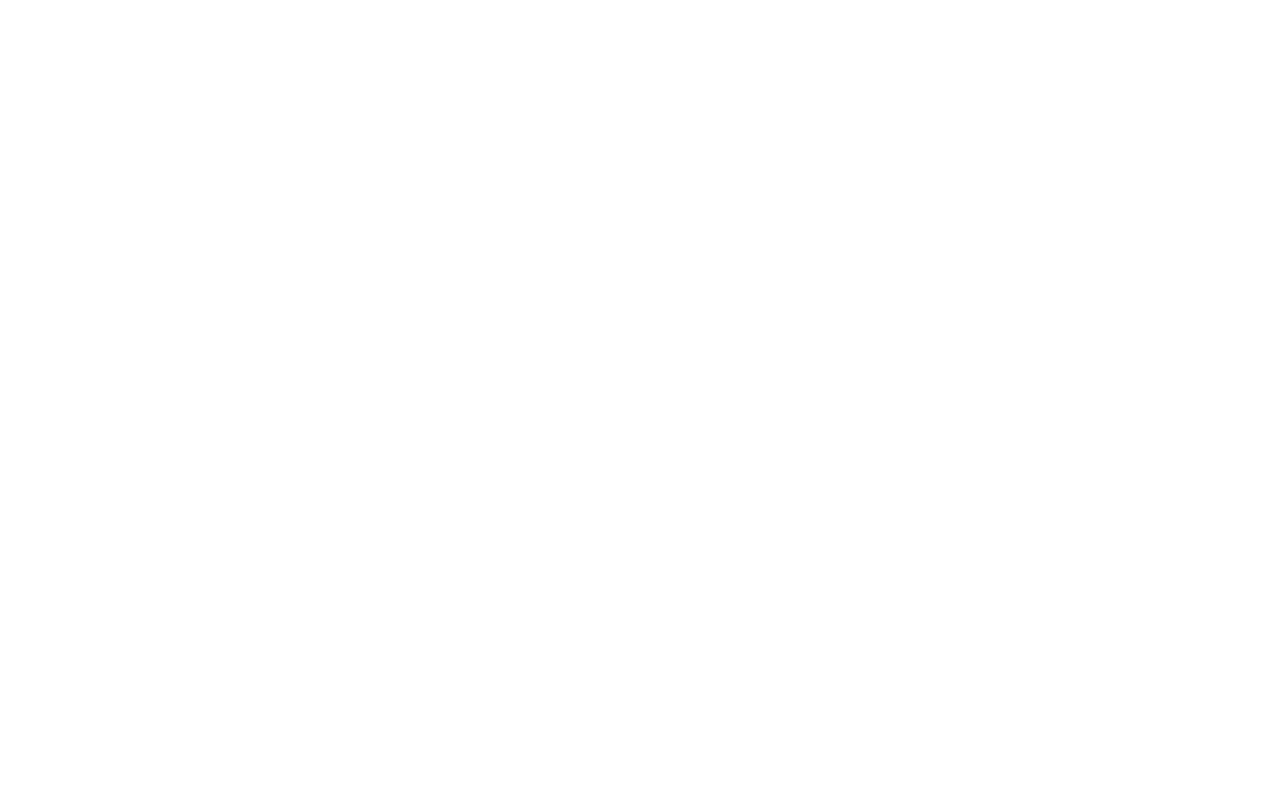
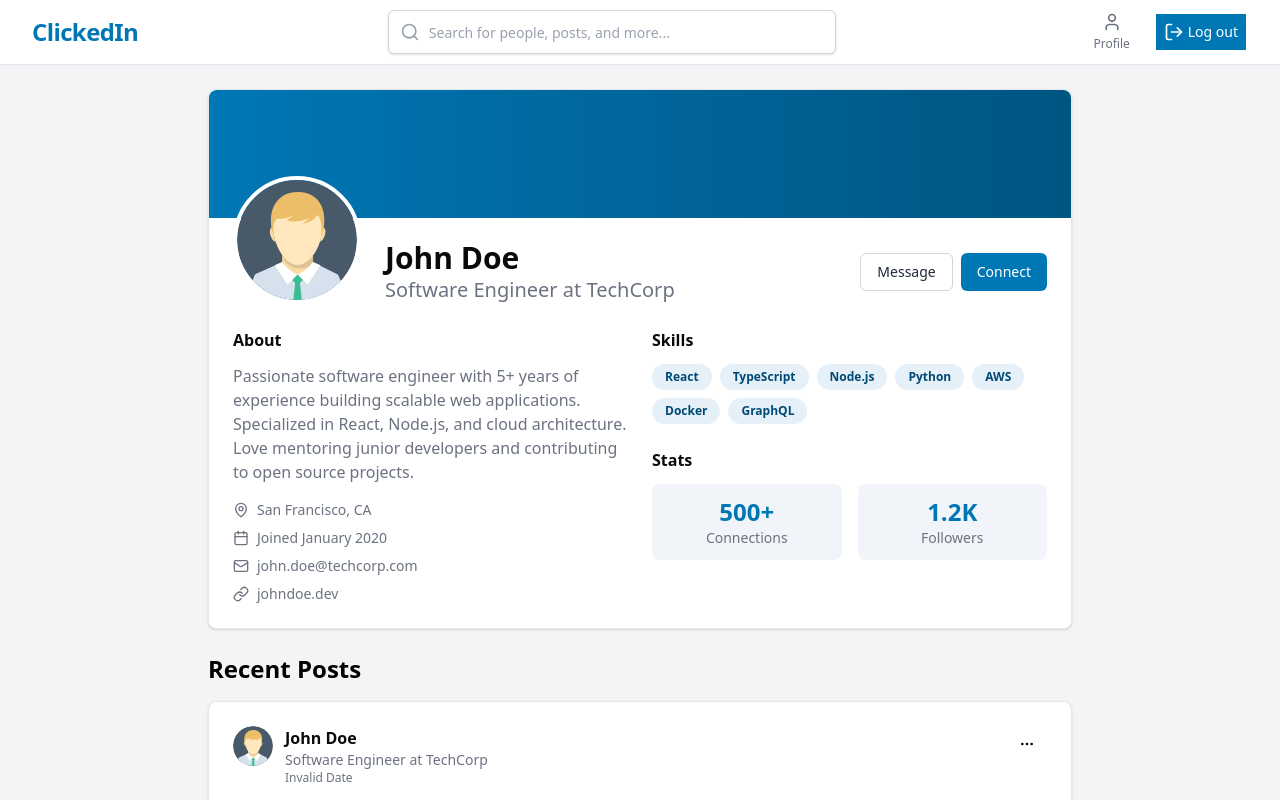
Before and after one commit to Abhay212121/Linkedin-clone, a React (Vite) app: page /profile in a window 1280 px wide. Before the commit this address had no page. Shown: the top 800 px of the page. Built offline with nearby package versions, Linux system fonts and the light colour scheme.

Commit message:
added the profile page.

```diff
--- a/src/App.tsx
+++ b/src/App.tsx
@@ -2,6 +2,7 @@
 import Home from "./components/Home";
 import PostDetail from "./components/PostDetail";
 import { Login } from "./components/Login";
+import Profile from "./components/Profile";
 
 function App() {
   return (
@@ -23,6 +24,10 @@
           path="/register"
           element={<Login registerFlag={true} />}
         />
+        <Route
+          path="/profile"
+          element={<Profile />}
+        />
       </Routes>
     </BrowserRouter>
   );
--- a/src/components/Profile.tsx
+++ b/src/components/Profile.tsx
@@ -1,150 +1,171 @@
-// import { Card, CardContent, CardHeader } from "@/components/ui/card";
-// import { Button } from "@/components/ui/button";
-// import { Avatar, AvatarFallback, AvatarImage } from "@/components/ui/avatar";
-// import { Badge } from "@/components/ui/badge";
-// import { MapPin, Calendar, Link as LinkIcon, Mail } from "lucide-react";
-// import PostCard from "@/components/PostCard";
-// import Header from "@/components/Header";
+import { MapPin, Calendar, Link as LinkIcon, Mail } from "lucide-react";
+import PostCard from "./PostCard";
+import Header from "./Header";
 
-// const userPosts = [
-//   {
-//     id: 1,
-//     author: {
-//       name: "John Doe",
-//       title: "Software Engineer at TechCorp",
-//       avatar: "/placeholder.svg"
-//     },
-//     content: "Excited to share that I just completed a major refactoring of our authentication system! Moving from session-based to JWT tokens improved our API performance by 40%. Key lessons learned: always measure before and after, and don't underestimate the power of proper caching strategies.",
-//     timestamp: "1 day ago",
-//     likes: 18,
-//     comments: 5
-//   },
-//   {
-//     id: 2,
-//     author: {
-//       name: "John Doe",
-//       title: "Software Engineer at TechCorp",
-//       avatar: "/placeholder.svg"
-//     },
-//     content: "Just attended an amazing workshop on React Server Components. The future of React is looking incredibly promising! The ability to run components on the server while maintaining the interactive nature of client components is a game-changer for performance.",
-//     timestamp: "3 days ago",
-//     likes: 29,
-//     comments: 8
-//   }
-// ];
+const userPosts = [
+  {
+    id: 1,
+    author: {
+      name: "John Doe",
+      title: "Software Engineer at TechCorp",
+      avatar: "/placeholder.svg",
+    },
+    content:
+      "Excited to share that I just completed a major refactoring of our authentication system! Moving from session-based to JWT tokens improved our API performance by 40%. Key lessons learned: always measure before and after, and don't underestimate the power of proper caching strategies.",
+    timestamp: "1 day ago",
+    likes: 18,
+    comments: 5,
+  },
+  {
+    id: 2,
+    author: {
+      name: "John Doe",
+      title: "Software Engineer at TechCorp",
+      avatar: "/placeholder.svg",
+    },
+    content:
+      "Just attended an amazing workshop on React Server Components. The future of React is looking incredibly promising! The ability to run components on the server while maintaining the interactive nature of client components is a game-changer for performance.",
+    timestamp: "3 days ago",
+    likes: 29,
+    comments: 8,
+  },
+];
 
-// const Profile = () => {
-//   return (
-//     <div className="min-h-screen bg-background">
-//       <Header />
-//       <div className="max-w-4xl mx-auto px-4 py-6">
-//         {/* Profile Header */}
-//         <Card className="mb-6">
-//           <CardHeader className="relative pb-0">
-//             {/* Cover Photo */}
-//             <div className="h-32 bg-gradient-to-r from-professional to-professional-dark rounded-t-lg -mx-6 -mt-6"></div>
+const Profile = () => {
+  return (
+    <div className="min-h-screen bg-[#f3f4f6]">
+      <Header />
+      <div className="max-w-4xl mx-auto px-4 py-6">
+        <div className="mb-6 rounded-lg border border-[#e5e7eb] bg-white text-[#0a0a0a] shadow-sm">
+          <div className="relative pb-0 flex flex-col space-y-1.5 p-6">
+            <div className="h-32 bg-gradient-to-r from-[#0077b5] to-[#005582] rounded-t-lg -mx-6 -mt-6"></div>
 
-//             {/* Profile Info */}
-//             <div className="relative pt-4">
-//               <div className="flex flex-col sm:flex-row sm:items-end sm:space-x-6">
-//                 <Avatar className="h-32 w-32 border-4 border-white -mt-16 mb-4 sm:mb-0">
-//                   <AvatarImage src="/placeholder.svg" />
-//                   <AvatarFallback className="text-2xl">JD</AvatarFallback>
-//                 </Avatar>
+            <div className="relative pt-4">
+              <div className="flex flex-col sm:flex-row sm:items-end sm:space-x-6">
+                <div className="relative -mt-16 mb-4 sm:mb-0 h-32 w-32 rounded-full border-4 border-white overflow-hidden">
+                  <img
+                    src="/placeholder.svg"
+                    alt="User avatar"
+                    className="h-full w-full object-cover"
+                    onError={(e) => {
+                      e.currentTarget.style.display = "none";
+                    }}
+                  />
+                </div>
 
-//                 <div className="flex-1">
-//                   <div className="flex flex-col sm:flex-row sm:items-center sm:justify-between">
-//                     <div>
-//                       <h1 className="text-3xl font-bold">John Doe</h1>
-//                       <p className="text-xl text-muted-foreground">Software Engineer at TechCorp</p>
-//                     </div>
-//                     <div className="flex space-x-2 mt-4 sm:mt-0">
-//                       <Button variant="outline">Message</Button>
-//                       <Button className="bg-professional hover:bg-professional-dark">Connect</Button>
-//                     </div>
-//                   </div>
-//                 </div>
-//               </div>
-//             </div>
-//           </CardHeader>
+                <div className="flex-1">
+                  <div className="flex flex-col sm:flex-row sm:items-center sm:justify-between">
+                    <div>
+                      <h1 className="text-3xl font-bold">John Doe</h1>
+                      <p className="text-xl text-[#6b7280]">
+                        Software Engineer at TechCorp
+                      </p>
+                    </div>
+                    <div className="flex space-x-2 mt-4 sm:mt-0">
+                      <button className="inline-flex items-center justify-center gap-2 rounded-md border border-gray-300 bg-white px-4 py-2 text-sm font-medium text-gray-800 hover:bg-gray-100 hover:text-gray-900 focus:outline-none focus:ring-2 focus:ring-[#0077b5] focus:ring-offset-2">
+                        Message
+                      </button>
+                      <button className="inline-flex items-center justify-center gap-2 rounded-md bg-[#0077b5] hover:bg-[#005582] px-4 py-2 text-sm font-medium text-white transition-colors focus:outline-none focus:ring-2 focus:ring-[#0077b5] focus:ring-offset-2">
+                        Connect
+                      </button>
+                    </div>
+                  </div>
+                </div>
+              </div>
+            </div>
+          </div>
 
-//           <CardContent className="pt-6">
-//             <div className="grid grid-cols-1 md:grid-cols-2 gap-6">
-//               {/* About */}
-//               <div>
-//                 <h3 className="font-semibold mb-3">About</h3>
-//                 <p className="text-muted-foreground mb-4">
-//                   Passionate software engineer with 5+ years of experience building scalable web applications.
-//                   Specialized in React, Node.js, and cloud architecture. Love mentoring junior developers and
-//                   contributing to open source projects.
-//                 </p>
+          <div className="pt-6 p-6 pt-0">
+            <div className="grid grid-cols-1 md:grid-cols-2 gap-6">
+              <div>
+                <h3 className="font-semibold mb-3">About</h3>
+                <p className="text-[#6b7280] mb-4">
+                  Passionate software engineer with 5+ years of experience
+                  building scalable web applications. Specialized in React,
+                  Node.js, and cloud architecture. Love mentoring junior
+                  developers and contributing to open source projects.
+                </p>
 
-//                 <div className="space-y-2 text-sm">
-//                   <div className="flex items-center text-muted-foreground">
-//                     <MapPin className="h-4 w-4 mr-2" />
-//                     San Francisco, CA
-//                   </div>
-//                   <div className="flex items-center text-muted-foreground">
-//                     <Calendar className="h-4 w-4 mr-2" />
-//                     Joined January 2020
-//                   </div>
-//                   <div className="flex items-center text-muted-foreground">
-//                     <Mail className="h-4 w-4 mr-2" />
-//                     john.doe@techcorp.com
-//                   </div>
-//                   <div className="flex items-center text-muted-foreground">
-//                     <LinkIcon className="h-4 w-4 mr-2" />
-//                     johndoe.dev
-//                   </div>
-//                 </div>
-//               </div>
+                <div className="space-y-2 text-sm">
+                  <div className="flex items-center text-[#6b7280]">
+                    <MapPin className="h-4 w-4 mr-2" />
+                    San Francisco, CA
+                  </div>
+                  <div className="flex items-center text-[#6b7280]">
+                    <Calendar className="h-4 w-4 mr-2" />
+                    Joined January 2020
+                  </div>
+                  <div className="flex items-center text-[#6b7280]">
+                    <Mail className="h-4 w-4 mr-2" />
+                    john.doe@techcorp.com
+                  </div>
+                  <div className="flex items-center text-[#6b7280]">
+                    <LinkIcon className="h-4 w-4 mr-2" />
+                    johndoe.dev
+                  </div>
+                </div>
+              </div>
 
-//               {/* Skills & Stats */}
-//               <div>
-//                 <h3 className="font-semibold mb-3">Skills</h3>
-//                 <div className="flex flex-wrap gap-2 mb-6">
-//                   {["React", "TypeScript", "Node.js", "Python", "AWS", "Docker", "GraphQL"].map((skill) => (
-//                     <Badge key={skill} variant="secondary" className="bg-professional-light text-professional-dark">
-//                       {skill}
-//                     </Badge>
-//                   ))}
-//                 </div>
+              <div>
+                <h3 className="font-semibold mb-3">Skills</h3>
+                <div className="flex flex-wrap gap-2 mb-6">
+                  {[
+                    "React",
+                    "TypeScript",
+                    "Node.js",
+                    "Python",
+                    "AWS",
+                    "Docker",
+                    "GraphQL",
+                  ].map((skill) => (
+                    <div
+                      key={skill}
+                      className="inline-flex items-center rounded-full px-3 py-1 text-xs font-semibold bg-[#e6f0f8] text-[#004974] border border-transparent hover:bg-[#d4e7f3] focus:outline-none focus:ring-2 focus:ring-[#0077b5] focus:ring-offset-2"
+                    >
+                      {skill}
+                    </div>
+                  ))}
+                </div>
 
-//                 <h3 className="font-semibold mb-3">Stats</h3>
-//                 <div className="grid grid-cols-2 gap-4 text-center">
-//                   <div className="bg-secondary rounded-lg p-3">
-//                     <div className="text-2xl font-bold text-professional">500+</div>
-//                     <div className="text-sm text-muted-foreground">Connections</div>
-//                   </div>
-//                   <div className="bg-secondary rounded-lg p-3">
-//                     <div className="text-2xl font-bold text-professional">1.2K</div>
-//                     <div className="text-sm text-muted-foreground">Followers</div>
-//                   </div>
-//                 </div>
-//               </div>
-//             </div>
-//           </CardContent>
-//         </Card>
+                <h3 className="font-semibold mb-3">Stats</h3>
+                <div className="grid grid-cols-2 gap-4 text-center">
+                  <div className="bg-[#f1f5f9] rounded-lg p-3">
+                    <div className="text-2xl font-bold text-[#0077b5]">
+                      500+
+                    </div>
+                    <div className="text-sm text-[#6b7280]">Connections</div>
+                  </div>
+                  <div className="bg-[#f1f5f9] rounded-lg p-3">
+                    <div className="text-2xl font-bold text-[#0077b5]">
+                      1.2K
+                    </div>
+                    <div className="text-sm text-[#6b7280]">Followers</div>
+                  </div>
+                </div>
+              </div>
+            </div>
+          </div>
+        </div>
 
-//         {/* Posts Section */}
-//         <div>
-//           <h2 className="text-2xl font-bold mb-4">Recent Posts</h2>
-//           <div className="space-y-0">
-//             {userPosts.map((post) => (
-//               <PostCard
-//                 key={post.id}
-//                 author={post.author}
-//                 content={post.content}
-//                 timestamp={post.timestamp}
-//                 likes={post.likes}
-//                 comments={post.comments}
-//               />
-//             ))}
-//           </div>
-//         </div>
-//       </div>
-//     </div>
-//   );
-// };
+        <div>
+          <h2 className="text-2xl font-bold mb-4">Recent Posts</h2>
+          <div className="space-y-0">
+            {userPosts.map((post) => (
+              <PostCard
+                id={post.id}
+                key={post.id}
+                author={post.author}
+                content={post.content}
+                timestamp={post.timestamp}
+                likes={post.likes}
+                comments={post.comments}
+              />
+            ))}
+          </div>
+        </div>
+      </div>
+    </div>
+  );
+};
 
-// export default Profile;
+export default Profile;
--- a/src/utils/constant.ts
+++ b/src/utils/constant.ts
@@ -1,4 +1,4 @@
-const BaseUrl = `http://localhost:3000`;
-// const BaseUrl = `https://linkedin-clone-backend-xrxp.onrender.com`;
+// const BaseUrl = `http://localhost:3000`;
+const BaseUrl = `https://linkedin-clone-backend-xrxp.onrender.com`;
 
 export default BaseUrl;
```
